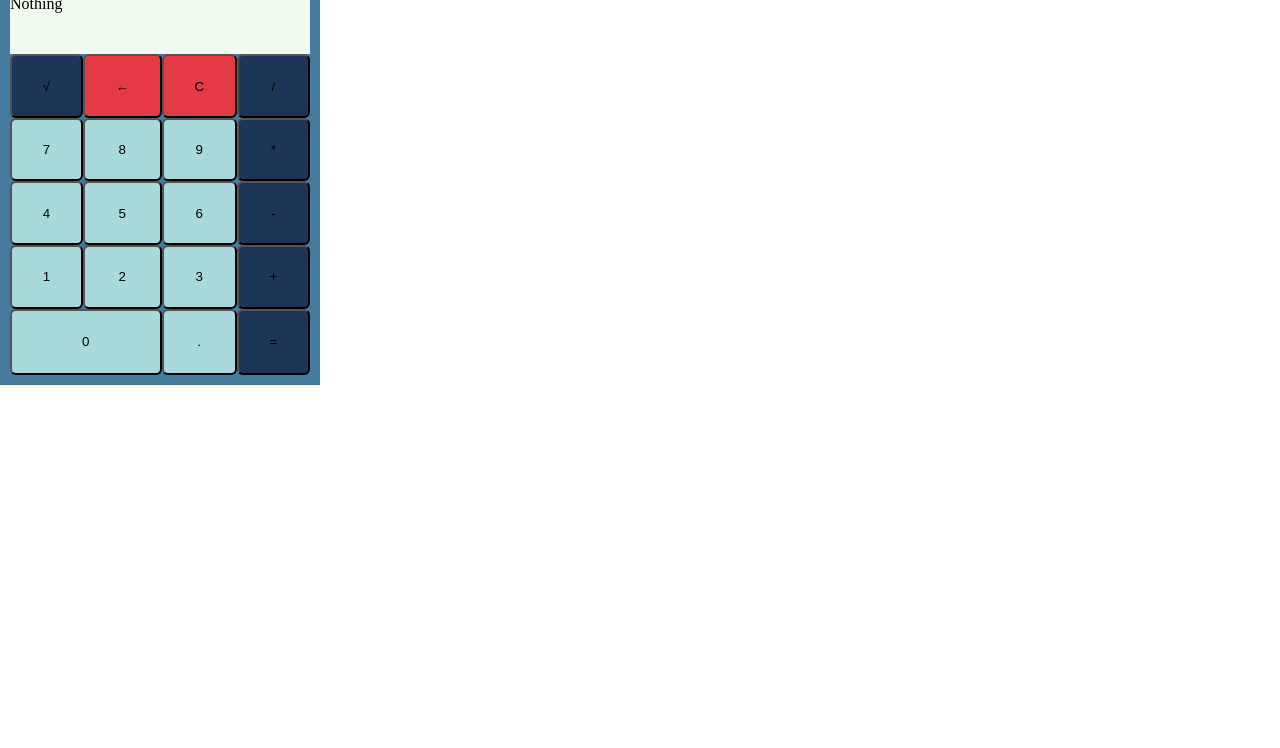
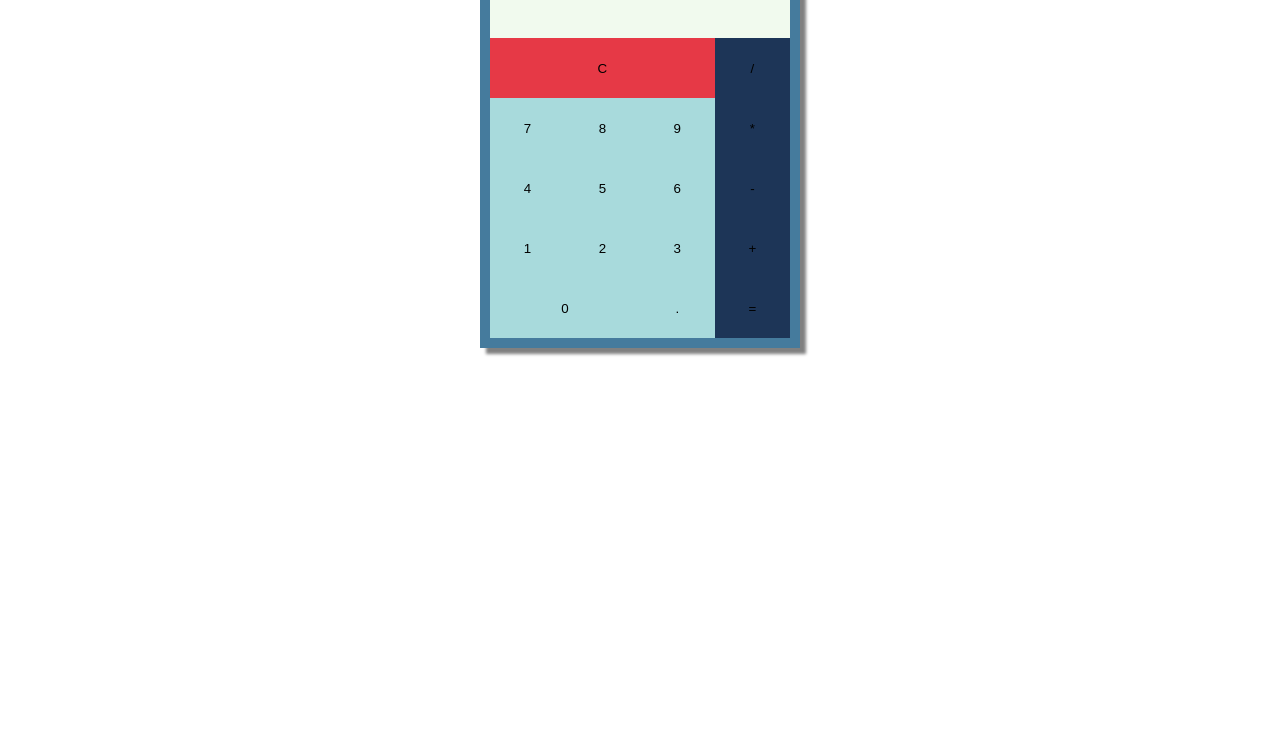
Before and after one commit to withPrasheel/prasheel-calculator, a React app: page / in a window 1280 px wide. Shown: the part 52-800 px from the top of the page. Built offline with nearby package versions, Linux system fonts and the light colour scheme; a web font is replaced by a local one.

Commit message:
Calclator working, some bug fixes required for decimal opertion

```diff
--- a/app/Components/Calculator.js
+++ b/app/Components/Calculator.js
@@ -1,36 +1,129 @@
 import React from 'react'
 
 export default  class Calculator extends React.Component {
+    constructor(){
+        super()
+        this.state = {
+            value: ['',''],
+            operator: ''
+        },
+    this.clearAll = this.clearAll.bind(this);
+    this.updateState = this.updateState.bind(this);
+    this.updateOpertor = this.updateOperator.bind(this);
+    }
 
+    clearAll() {
+        console.log(this.state);
+        this.setState({
+            value: ['',''],
+            operator:''
+        })
+    }
+    updateOperator(operatorSymbol){
+        this.setState(({operator})=>({
+            operator: operatorSymbol
+        }))
+    }
+
+    calculate(){
+        console.log(parseFloat(this.state.value[0]))
+        console.log(parseFloat(this.state.value[1]))
+        switch(this.state.operator)
+        {
+            case '+': this.setState(({value})=>({
+                value: [parseFloat(value[0])+parseFloat(value[1]),0]
+            }))
+            break;
+            case '-': this.setState(({value})=>({
+                value: [parseFloat(value[0])-parseFloat(value[1]),0]
+            }))
+            break;
+            case '*': this.setState(({value})=>({
+                value: [parseFloat(value[0])*parseFloat(value[1]),0]
+            }))
+            break;
+            case '/': this.setState(({value})=>({
+                value: [parseFloat(value[0])/parseFloat(value[1]),0]
+            }))
+            break;
+        }
+        this.state.operator=''
+    }
+
+    updateState(val) {
+        if(this.state.operator=='')
+        {
+            if(Number.isInteger(val))
+            {
+                this.setState(({value})=>({
+                    value: [value[0]+val,value[1]]
+                }))
+            }
+            else {
+                this.setState(({value})=>({
+                    value: [value[0]+'.',value[1]]
+            }))}
+        }
+        else
+        {
+            if(Number.isInteger(val))
+            {
+                this.setState(({value})=>({
+                    value: [value[0],value[1]+val]
+                }))
+            }
+            else {
+                this.setState(({value})=>({
+                    value: [value[0],value[1]+'.']
+            }))}
+        }
+    }
 
     render(){
         return  (
             <div className="main">
-                <h1 className="heading">Calculator</h1>
+
                 <div className="main-calc">
-                    <div className="display-screen">Nothing</div>
-                    <button className="button-style color-2">&radic;</button>
-                    <button className="button-style color-3">&larr;</button>
-                    <button className="button-style color-3">C</button>
-                    <button className="button-style color-2">/</button>
-                    <button className="button-style color-1">7</button>
-                    <button className="button-style color-1">8</button>
-                    <button className="button-style color-1">9</button>
-                    <button className="button-style color-2">*</button>
-                    <button className="button-style color-1">4</button>
-                    <button className="button-style color-1">5</button>
-                    <button className="button-style color-1">6</button>
-                    <button className="button-style color-2">-</button>
-                    <button className="button-style color-1">1</button>
-                    <button className="button-style color-1">2</button>
-                    <button className="button-style color-1">3</button>
-                    <button className="button-style color-2">+</button>
-                    <button className="button-style button-zero color-1">0</button>
-                    <button className="button-style color-1">.</button>
-                    <button className="button-style color-2">=</button>
+                    <div className="display-screen">{this.state.value[0]} {this.state.operator} {this.state.value[1]}</div>
+                    <button className="button-style color-3"
+                        onClick={this.clearAll}>C</button>
+                    <button className="button-style color-2"
+                        onClick={()=>(this.updateOperator('/'))}>/</button>
+                    <button className="button-style color-1"
+                        onClick={()=>(this.updateState(7))}>7</button>
+                    <button className="button-style color-1"
+                        onClick={()=>(this.updateState(8))}>8</button>
+                    <button className="button-style color-1"
+                        onClick={()=>(this.updateState(9))}>9</button>
+                    <button className="button-style color-2"
+                        onClick={()=>(this.updateOperator('*'))}>*</button>
+                    <button className="button-style color-1"
+                        onClick={()=>(this.updateState(4))}>4</button>
+                    <button className="button-style color-1"
+                        onClick={()=>(this.updateState(5))}>5</button>
+                    <button className="button-style color-1"
+                        onClick={()=>(this.updateState(6))}>6</button>
+                    <button className="button-style color-2"
+                        onClick={()=>(this.updateOperator('-'))}>-</button>
+                    <button className="button-style color-1"
+                        onClick={()=>(this.updateState(1))}>1</button>
+                    <button className="button-style color-1"
+                        onClick={()=>(this.updateState(2))}>2</button>
+                    <button className="button-style color-1"
+                        onClick={()=>(this.updateState(3))}>3</button>
+                    <button className="button-style color-2"
+                        onClick={()=>(this.updateOperator('+'))}>+</button>
+                    <button className="button-style button-zero color-1"
+                        onClick={()=>(this.updateState(0))}>0</button>
+                    <button className="button-style color-1"
+                        onClick={()=>(this.updateState('.'))}>.</button>
+                    <button className="button-style color-2"
+                        onClick={()=>(this.calculate())}>=</button>
 
                 </div>
             </div>
         )
     }
 }
+
+//<h1 className="heading">Calculator</h1>
--- a/app/index.css
+++ b/app/index.css
@@ -8,19 +8,22 @@
 
 .main{
     display: flex;
-    flex-direction: column;
+    justify-content: center;
+    align-items: center;
+    /* flex-direction: column; */
 }
 
 
 .heading {
     background-color: pink;
-    justify-items: center;
+
 }
 
 .display-screen {
     grid-column: 1/5;
     grid-row: 1/2;
     background-color: #F1FAEE;
+    height: 80px;
 }
 
 .button-zero {
@@ -28,8 +31,8 @@
 }
 
 .button-style {
-    padding: 2%;
-    border-radius: 6px;
+    height: 60px;
+    border: none;
 }
 
 .color-1 {
@@ -42,6 +45,7 @@
 
 .color-3 {
     background-color: #e63946;
+    grid-column: 1/4;
 }
 
 body {
@@ -54,8 +58,6 @@ body {
     padding : 10px;
     height: 400px;
     background-color: #457B9D;
+    box-shadow: 6px 6px 3px grey;
+    align-content: center;
 }
-
-.flexy-class {
-    display: flex;
-}
```
